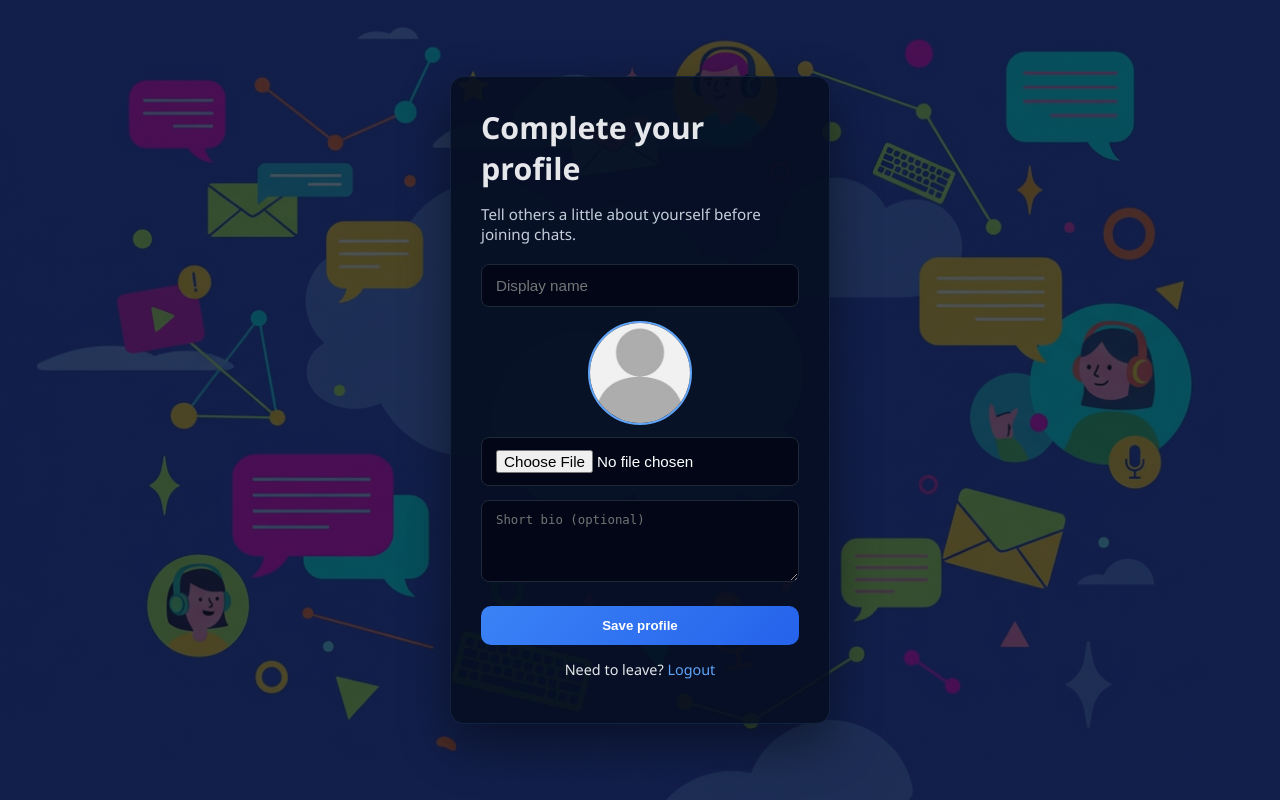
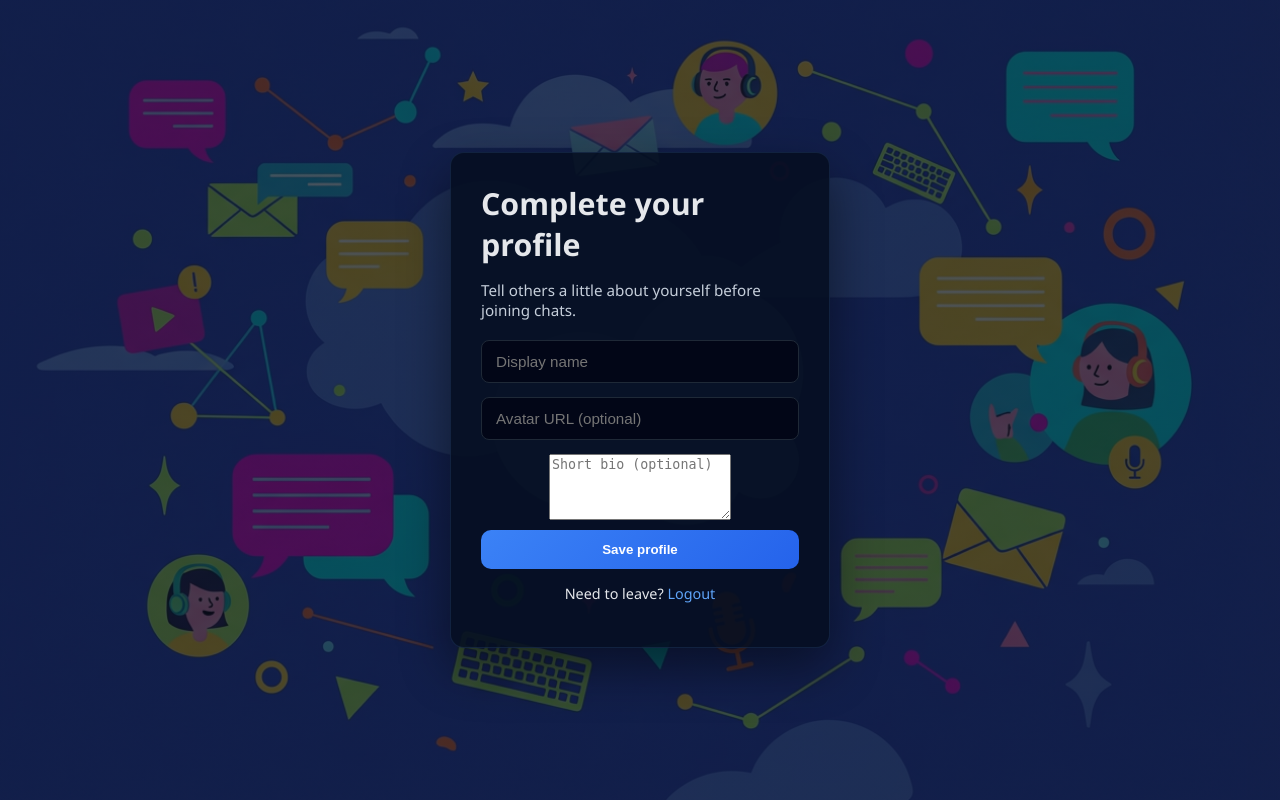
Before and after one commit to RetroChef/PartyChatV2, a Flask app: page /onboarding in a window 1280 px wide. Run offline with Flask 3, Linux system fonts and the light colour scheme; the visitor is signed in with stand-in values (Sample User, id 1).

Commit message:
Revert "Add profile curation with avatar upload, bio, and profile page"

```diff
--- a/main.py
+++ b/main.py
@@ -11,7 +11,6 @@ from flask import Flask, render_template, request, session, redirect, url_for, f
 from flask_socketio import SocketIO, emit, join_room, leave_room
 from flask_login import LoginManager, login_user, current_user, logout_user, login_required
 from werkzeug.middleware.proxy_fix import ProxyFix
-from werkzeug.utils import secure_filename
 from sqlalchemy import inspect, text, func, distinct, or_
 from models import db, User, Conversation, ConversationParticipant, Message
 
@@ -33,9 +32,7 @@ app.config.update(SECRET_KEY=os.environ.get('SECRET_KEY', 'dev-key'),
                   CHAT_ROOMS=[
                       'General', 'Study Corner', 'Games and Entertainment',
                       'Technology Nook'
-                  ],
-                  PROFILE_UPLOAD_FOLDER='uploads/profile_pictures',
-                  PROFILE_UPLOAD_EXTENSIONS={'.jpg', '.jpeg', '.png', '.gif', '.webp'})
+                  ])
 # Available chat rooms - stored as constant for now, could be moved to database
 
 # Handle reverse proxy headers
@@ -73,9 +70,6 @@ def ensure_user_profile_columns() -> None:
 with app.app_context():
     db.create_all()
     ensure_user_profile_columns()
-
-os.makedirs(os.path.join(app.static_folder, app.config['PROFILE_UPLOAD_FOLDER']),
-            exist_ok=True)
 
 login_manager = LoginManager()
 login_manager.init_app(app)
@@ -115,34 +109,6 @@ INACTIVITY_OPTIONS = {
 }
 
 ALLOWED_STICKER_EXTENSIONS = {'.gif', '.png', '.jpg', '.jpeg', '.webp'}
-DEFAULT_AVATAR = 'icons/Guest.jpeg'
-
-
-def get_default_avatar_path() -> str:
-    return url_for('static', filename=DEFAULT_AVATAR)
-
-
-def get_user_avatar_path(user: User | None) -> str:
-    if user and user.avatar_url:
-        return url_for('static', filename=user.avatar_url)
-    return get_default_avatar_path()
-
-
-def save_profile_image(uploaded_file) -> str | None:
-    if not uploaded_file or not uploaded_file.filename:
-        return None
-
-    _, ext = os.path.splitext(uploaded_file.filename)
-    ext = ext.lower()
-    if ext not in app.config['PROFILE_UPLOAD_EXTENSIONS']:
-        return None
-
-    safe_name = secure_filename(uploaded_file.filename)
-    unique_name = f'{uuid.uuid4().hex}_{safe_name}'
-    relative_path = os.path.join(app.config['PROFILE_UPLOAD_FOLDER'], unique_name)
-    absolute_path = os.path.join(app.static_folder, relative_path)
-    uploaded_file.save(absolute_path)
-    return relative_path.replace('\\', '/')
 
 
 def get_available_stickers() -> List[str]:
@@ -579,11 +545,7 @@ def index():
                            username=username,
                            rooms=get_rooms_for_sidebar(),
                            owned_rooms=get_owned_rooms(username),
-                           stickers=get_available_stickers(),
-                           profile_avatar=get_user_avatar_path(current_user
-                                                               if current_user.is_authenticated
-                                                               else None),
-                           profile_username=current_user.username if current_user.is_authenticated else username)
+                           stickers=get_available_stickers())
 
 
 @app.route('/create-room')
@@ -698,9 +660,7 @@ def list_chat_users():
         'users': [{
             'id': user.id,
             'username': user.username,
-            'display_name': user.display_name,
-            'avatar_url': get_user_avatar_path(user),
-            'bio': user.bio or ''
+            'display_name': user.display_name
         } for user in users]
     }
 
@@ -732,9 +692,7 @@ def start_private_chat():
         'target': {
             'id': target_user.id,
             'username': target_user.username,
-            'display_name': target_user.display_name,
-            'avatar_url': get_user_avatar_path(target_user),
-            'bio': target_user.bio or ''
+            'display_name': target_user.display_name
         }
     }
 
@@ -957,7 +915,7 @@ def onboarding():
     if request.method == 'POST':
         display_name = request.form.get('display_name', '').strip()
         bio = request.form.get('bio', '').strip()
-        profile_image = request.files.get('profile_image')
+        avatar_url = request.form.get('avatar_url', '').strip()
 
         if not (2 <= len(display_name) <= 80):
             flash('Display name must be between 2 and 80 characters.', 'danger')
@@ -967,39 +925,20 @@ def onboarding():
             flash('Bio must be 500 characters or fewer.', 'danger')
             return redirect(url_for('onboarding'))
 
-        if profile_image and profile_image.filename:
-            _, ext = os.path.splitext(profile_image.filename)
-            if ext.lower() not in app.config['PROFILE_UPLOAD_EXTENSIONS']:
-                flash('Profile image must be jpg, jpeg, png, gif, or webp.', 'danger')
-                return redirect(url_for('onboarding'))
-
-        saved_avatar_path = save_profile_image(profile_image) if profile_image else None
+        if avatar_url and not re.match(r'^https?://[^\s]+$', avatar_url):
+            flash('Avatar URL must be a valid http(s) URL.', 'danger')
+            return redirect(url_for('onboarding'))
 
         current_user.display_name = display_name
         current_user.bio = bio
-        if saved_avatar_path:
-            current_user.avatar_url = saved_avatar_path
+        current_user.avatar_url = avatar_url
         current_user.is_profile_complete = True
         db.session.commit()
 
         flash('Profile completed successfully!', 'success')
         return redirect(url_for('index'))
 
-    return render_template('onboarding.html',
-                           profile_avatar=get_user_avatar_path(current_user))
-
-
-@app.route('/profile/<string:username>')
-def profile(username: str):
-    user = User.query.filter_by(username=username).first()
-    if not user:
-        flash('User profile not found.', 'danger')
-        return redirect(url_for('index'))
-
-    return render_template('profile.html',
-                           profile_user=user,
-                           profile_avatar=get_user_avatar_path(user),
-                           default_avatar=get_default_avatar_path())
+    return render_template('onboarding.html')
 
 @app.route('/logout')
 def logout():
--- a/static/auth.css
+++ b/static/auth.css
@@ -188,25 +188,3 @@ button:hover {
 
 .alert.success { background: #064e3b; }
 .alert.danger { background: #7f1d1d; }
-
-textarea {
-    width: 100%;
-    max-width: 100%;
-    padding: 12px 14px;
-    margin-bottom: 14px;
-    border-radius: 8px;
-    border: 1px solid #1f2937;
-    background: #020617;
-    color: white;
-    font-size: 0.95em;
-    resize: vertical;
-}
-
-.profile-photo-large {
-    width: 104px;
-    height: 104px;
-    border-radius: 50%;
-    object-fit: cover;
-    border: 2px solid #60a5fa;
-    margin-bottom: 12px;
-}
--- a/templates/index.html
+++ b/templates/index.html
@@ -14,9 +14,6 @@
 		<h2>Welcome, <span id="username" data-authenticated="{{ "true" if current_user.is_authenticated else "false" }}">{{ username }}</span>!</h2>
 		<div class="top-bar">
 			<div class="auth-actions">
-				<a href="{{ url_for('profile', username=profile_username) if current_user.is_authenticated else '#' }}" class="profile-avatar-link" {% if not current_user.is_authenticated %}title="Guest profile"{% endif %}>
-					<img class="profile-avatar" src="{{ profile_avatar }}" alt="Profile photo" />
-				</a>
 				{% if current_user.is_authenticated %}
 				<a href="{{ url_for('logout') }}" class="btn danger">Logout</a>
 				{% else %}
--- a/templates/onboarding.html
+++ b/templates/onboarding.html
@@ -20,10 +20,9 @@
               {% endif %}
             {% endwith %}
 
-            <form method="POST" enctype="multipart/form-data">
+            <form method="POST">
                 <input type="text" name="display_name" placeholder="Display name" value="{{ current_user.display_name or '' }}" required maxlength="80">
-                <img class="profile-photo-large" src="{{ profile_avatar }}" alt="Current profile photo">
-                <input type="file" name="profile_image" accept=".jpg,.jpeg,.png,.gif,.webp">
+                <input type="url" name="avatar_url" placeholder="Avatar URL (optional)" value="{{ current_user.avatar_url or '' }}" maxlength="255">
                 <textarea name="bio" placeholder="Short bio (optional)" maxlength="500" rows="4">{{ current_user.bio or '' }}</textarea>
                 <button type="submit">Save profile</button>
             </form>
```
Also changed, not shown: static/styles.css (+0 -13 lines), templates/profile.html (deleted, +0 -20 lines).
